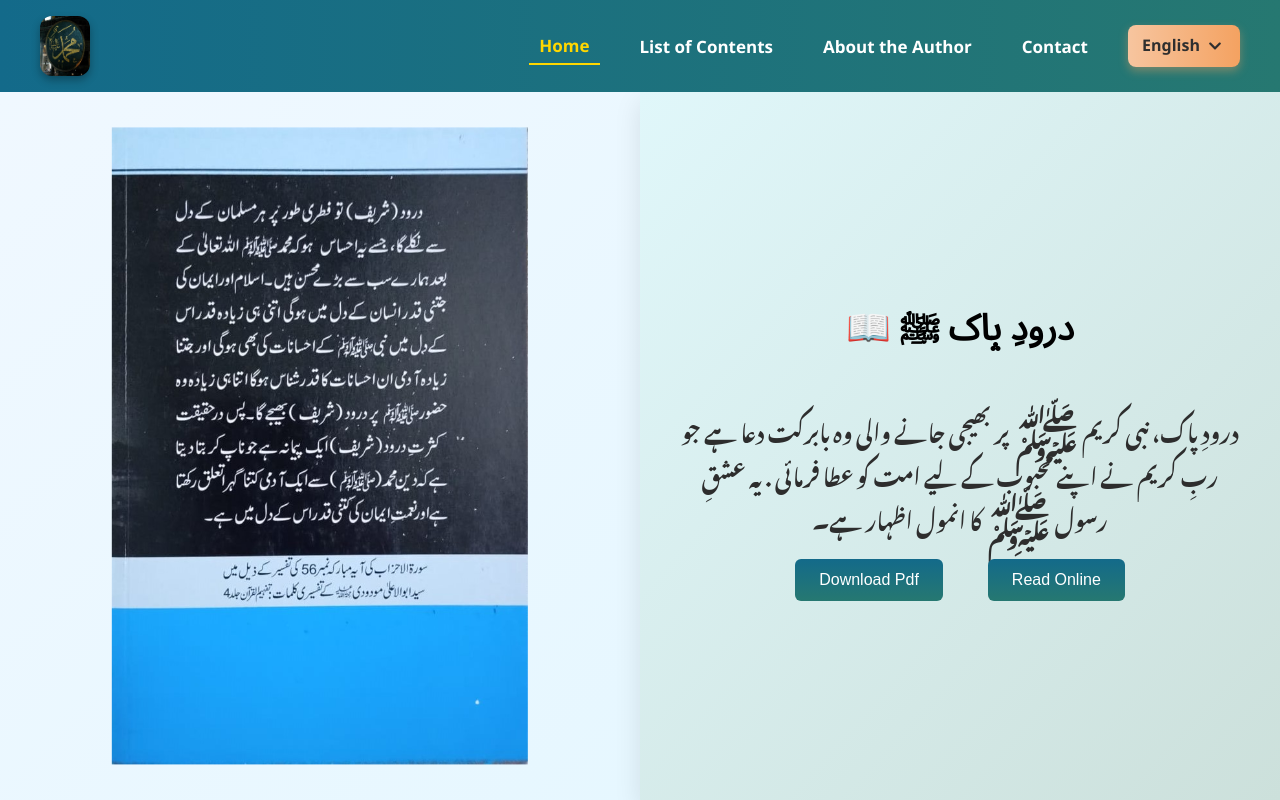
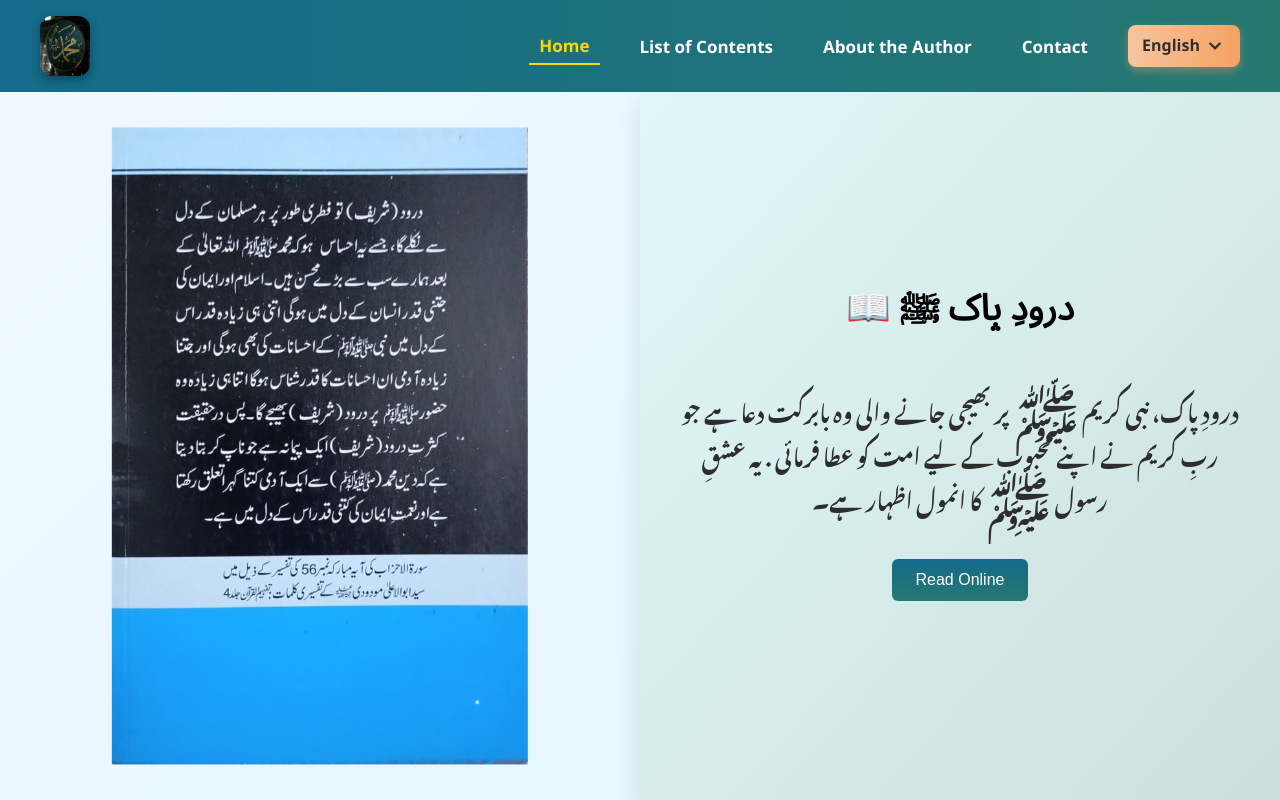
Before and after one commit to UsamaShahid01/Darood-Book, a React (Vite) app: page / in a window 1280 px wide. Built offline with nearby package versions, Linux system fonts and the light colour scheme; a web font is replaced by a local one.

Commit message:
commented learn for your akhirat and download pdf

```diff
--- a/src/Components/Home/Home.css
+++ b/src/Components/Home/Home.css
@@ -79,9 +79,10 @@
 }
 
 .download-readonline-button {
-  display: flex;
-  justify-content: center;
-  gap: 45px;
+  /* display: flex; */
+  /* justify-content: center; */
+  /* gap: 45px; */
+  padding:20px
 }
 
 .darood-line {
--- a/src/Components/Home/Home.jsx
+++ b/src/Components/Home/Home.jsx
@@ -47,9 +47,9 @@ const Home = () => {
         </p>
         {/* <p className="subtitle">Learn for your Akhirat</p> */}
         <div className="download-readonline-button">
-          <button className="button-pulse-button" onClick={handleDownload}>
+          {/* <button className="button-pulse-button" onClick={handleDownload}>
             Download Pdf
-          </button>
+          </button> */}
           <button className="button-pulse-button" onClick={handleReadOnline}>
             Read Online
           </button>
```
